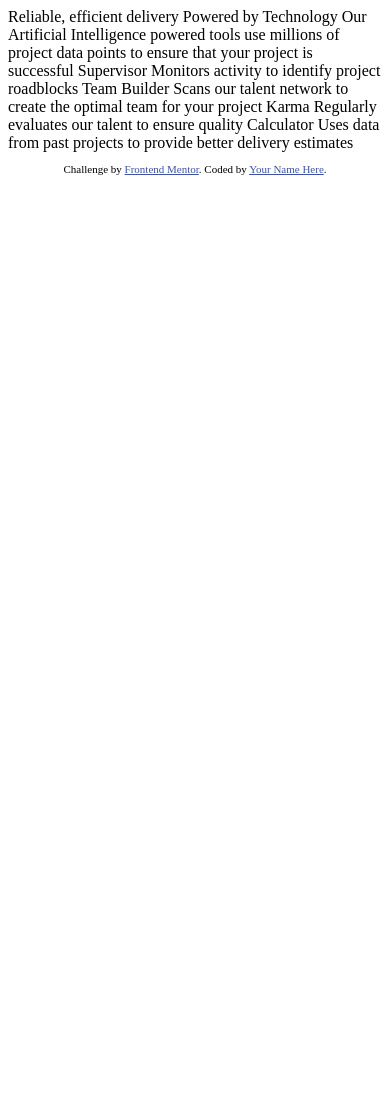
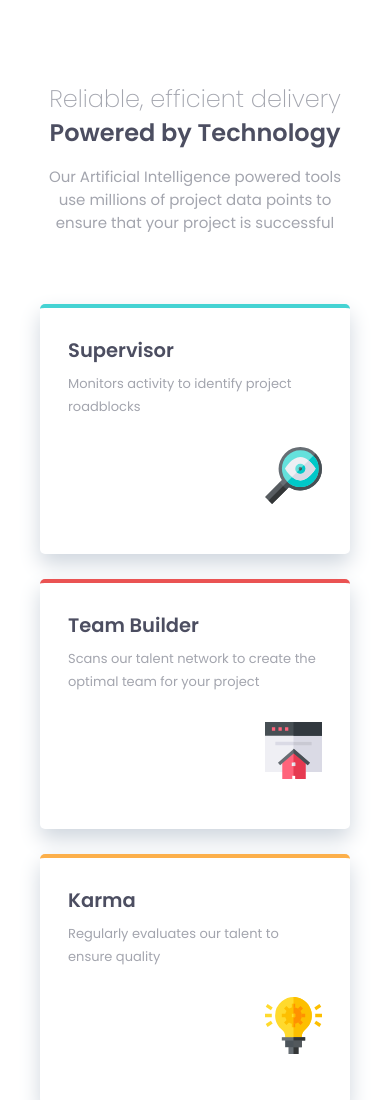
Before and after one commit to lailton-b/four-card, a plain HTML site: page index.html in a window 390 px wide. Shown: the top 1100 px of the page. Before the commit the page ends 844 px from the top, so only its background shows below. Drawn offline with Linux system fonts and the light colour scheme.

Commit message:
Responsive finished

```diff
--- /dev/null
+++ b/css/style.css
@@ -0,0 +1,221 @@
+/* Reset */
+
+h1, h2, h3, p, body {
+    margin: 0;
+    padding: 0;
+}
+
+/* General */
+
+body {
+    background-color: #FAFAFA;
+    height: 100vh;
+    display: flex;
+    flex-direction: column;
+    justify-content: center;
+}
+
+* {
+    font-family: Poppins;
+}
+
+.container {
+    max-width: 1110px;
+    display: flex;
+    flex-direction: column;
+    align-items: center;
+    margin: 0 auto;
+}
+
+/* Title */
+
+.title {
+    text-align: center;
+}
+
+.title h1 {
+    color: hsl(229, 6%, 66%);
+    font-weight: 200;
+    font-size: 36px;
+    max-width: 500px;
+    margin: 0 auto;
+    line-height: 1.4em;
+    margin-bottom: 16px;
+}
+
+.title span {
+    color: hsl(234, 12%, 34%);
+    font-weight: 600;
+}
+
+.title p {
+    color: hsl(229, 6%, 66%);
+    max-width: 580px;
+    margin-bottom: 57px;
+}
+
+/* Main */
+
+main.container {
+    flex-direction: row;
+}
+
+h2 {
+    color: hsl(234, 12%, 34%);
+    margin-bottom: 7px;
+}
+
+section p {
+    color: hsl(229, 6%, 66%);
+    font-size: 13px;
+    line-height: 1.8em;
+}
+
+section {
+    display: flex;
+    flex-direction: column;
+    width: 350px;
+    height: 250px;
+    background-color: #ffffff;
+    border-top: 4px solid #46D2D1;
+    border-radius: 5px;
+    box-sizing: border-box;
+    padding: 32px;
+    box-shadow: 0 10px 21px #cfd6de;
+}
+
+section img {
+    padding-top: 28px;
+    align-self: flex-end;
+}
+
+.supervisor {
+    border-color: hsl(180, 62%, 55%);
+}
+
+.team {
+    border-color: hsl(0, 78%, 62%);
+    margin-bottom: 30px;
+}
+
+.karma {
+    border-color: hsl(34, 97%, 64%)
+}
+
+.calculator {
+    border-color: hsl(212, 86%, 64%);
+}
+
+main > div {
+    padding: 0 31px;
+}
+
+/* Attribution */
+
+footer {
+    position: absolute; bottom: 0; align-self: flex-start; line-height: 50px; height: 50px;
+}
+.attribution { font-size: 11px; text-align: center; color: hsl(234, 12%, 34%);}
+.attribution a { color: hsl(228, 45%, 44%); }
+
+/* Responsive */
+
+@media only screen and (max-width: 1150px) {
+    /* Main */
+
+    main > div {
+        order: -1;
+        display: flex;
+        padding: 0px;
+    }
+
+    main.container {
+        flex-wrap: wrap;
+        justify-content: center;
+    }
+
+    section {
+        margin: 0 15px;
+    }
+
+    footer {
+        align-self: initial;
+    }
+}
+
+@media only screen and (max-width: 790px) {
+    body {
+        display: inital;
+        height: initial;
+    }
+
+    body > .container {
+        padding-top: 82px;
+    }
+
+    /* Main */
+
+    main > div {
+        order: initial;
+        display: block;
+    }
+
+    main.container {
+        flex-direction: column;
+    }
+
+    .team {
+        margin-bottom: 0;
+    }
+
+    section {
+        margin: 24px 15px;
+    }
+
+    /* Footer */
+    footer {
+        position: initial;
+    }
+}
+
+@media only screen and (max-width: 580px) {
+    body {
+        background-color: #ffffff;
+    }
+
+    .title h1 {
+        font-size: 24px;
+        max-width: 294px;
+    }
+
+    .title p {
+        max-width: 309px;
+        font-size: 15px;
+    }
+
+    h2 {
+        font-size: 19.5px;
+    }
+
+    /* Main */
+
+    section {
+        width: 310px;
+        height: 250px;
+        padding: 28px;
+        margin: 12.5px 15px;
+    }
+
+    .team {
+        margin-bottom: 25px;
+    }
+
+    .calculator {
+        margin-bottom: 78px;
+    }
+
+    section img {
+        width: 57px;
+        height: 57px;
+    }
+}
--- a/index.html
+++ b/index.html
@@ -8,38 +8,55 @@
 
   <title>Frontend Mentor | Four card feature section</title>
 
-  <!-- Feel free to remove these styles or customise in your own stylesheet 👍 -->
-  <style>
-    .attribution { font-size: 11px; text-align: center; }
-    .attribution a { color: hsl(228, 45%, 44%); }
-  </style>
+  <link href="https://fonts.googleapis.com/css?family=Poppins:200,400,600&display=swap" rel="stylesheet">
+
+  <link rel="stylesheet" href="css/style.css" />
+
 </head>
 <body>
 
-  Reliable, efficient delivery
-  Powered by Technology
+  <div class="container">
+    <div class="title">
+      <h1>Reliable, efficient delivery
+      <span>Powered by Technology</span></h1>
 
-  Our Artificial Intelligence powered tools use millions of project data points
-  to ensure that your project is successful
+      <p>Our Artificial Intelligence powered tools use millions of project data points
+      to ensure that your project is successful</p>
+    </div>
 
-  Supervisor
-  Monitors activity to identify project roadblocks
+    <main class="container">
+      <section class="supervisor">
+        <h2>Supervisor</h2>
+        <p>Monitors activity to identify project roadblocks</p>
+        <img src="images/icon-supervisor.svg" alt="Icon Supervisor" />
+      </section>
 
-  Team Builder
-  Scans our talent network to create the optimal team for your project
+      <div>
+        <section class="team">
+          <h2>Team Builder</h2>
+          <p>Scans our talent network to create the optimal team for your project</p>
+          <img src="images/icon-team-builder.svg" alt="Icon Team Builder" />
+        </section>
+        <section class="karma">
+          <h2>Karma</h2>
+          <p>Regularly evaluates our talent to ensure quality</p>
+          <img src="images/icon-karma.svg" alt="Icon Karma" />
+        </section>
+      </div>
 
-  Karma
-  Regularly evaluates our talent to ensure quality
+      <section class="calculator">
+        <h2>Calculator</h2>
+        <p>Uses data from past projects to provide better delivery estimates</p>
+        <img src="images/icon-calculator.svg" alt="Icon Calculator" />
+      </section>
+    </main>
+    <footer>
+      <p class="attribution">
+        Challenge by <a href="https://www.frontendmentor.io?ref=challenge" target="_blank">Frontend Mentor</a>.
+        Coded by <a href="https://www.frontendmentor.io/">Lailton Batista</a>.
+      </p>
+    </footer>
+  </div>
 
-  Calculator
-  Uses data from past projects to provide better delivery estimates
-
-
-  <footer>
-    <p class="attribution">
-      Challenge by <a href="https://www.frontendmentor.io?ref=challenge" target="_blank">Frontend Mentor</a>.
-      Coded by <a href="#">Your Name Here</a>.
-    </p>
-  </footer>
 </body>
 </html>
```
